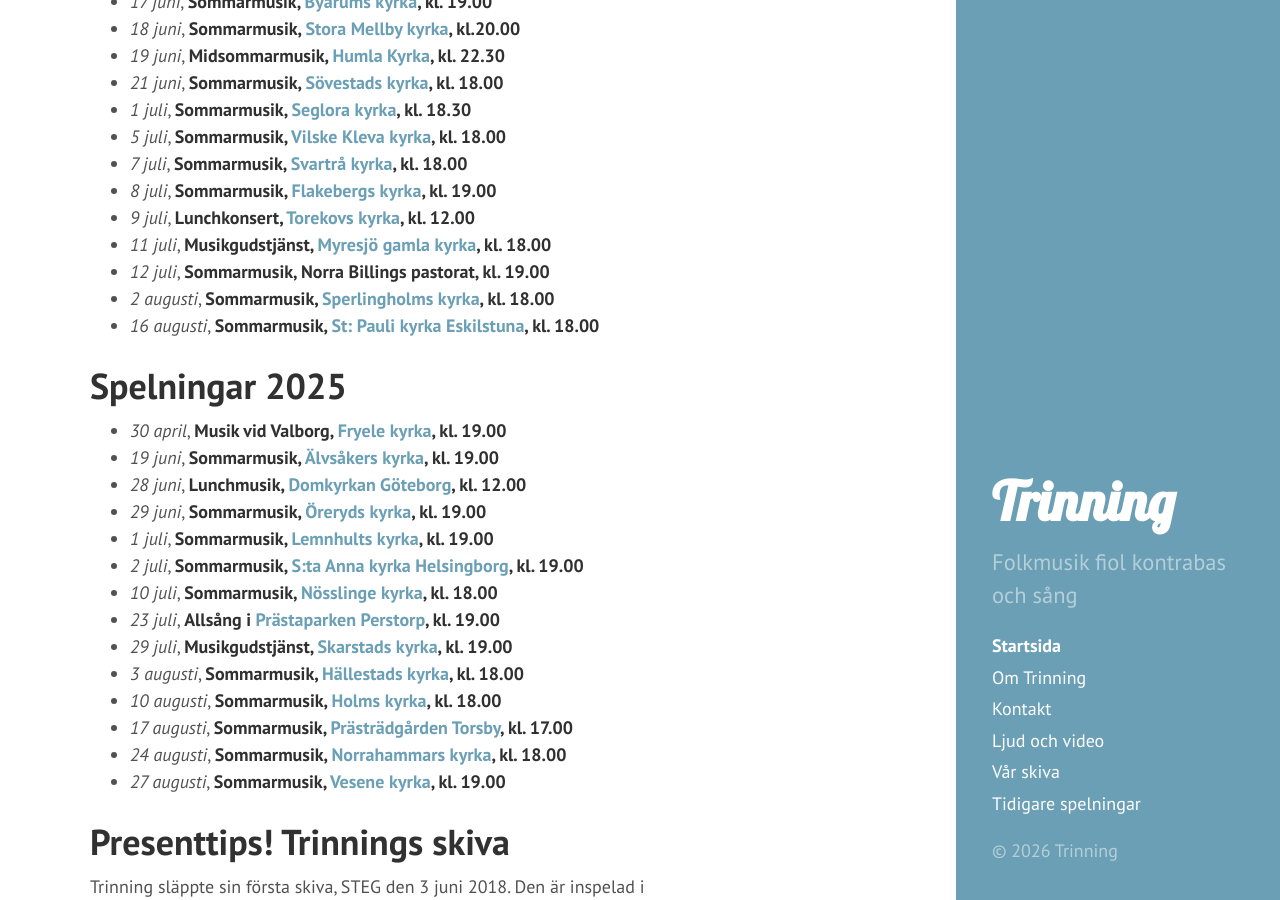
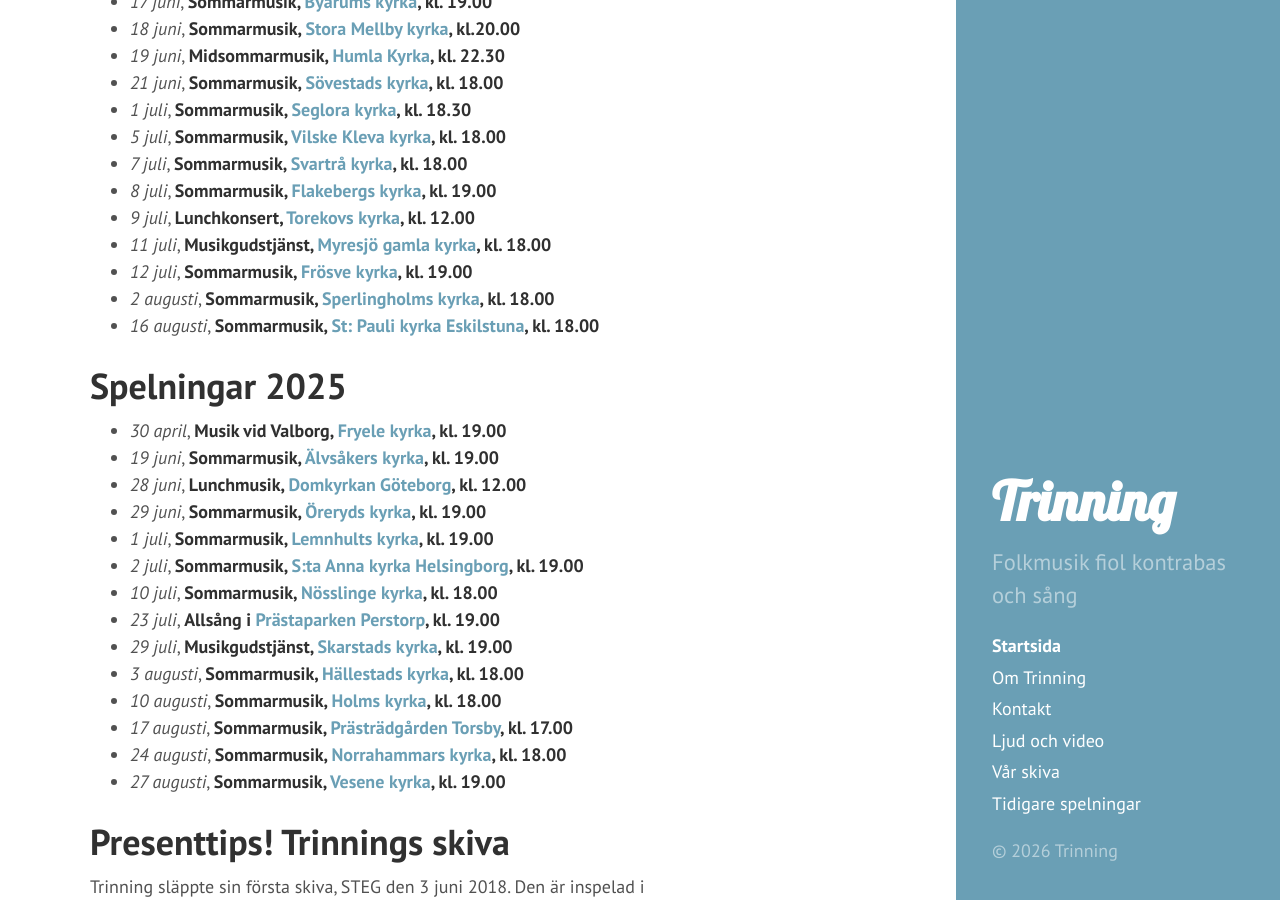
Before and after one commit to trinning/trinning.github.io, a Jekyll site: the page built from index.md, in a window 1280 px wide and 900 px high, scrolled down 953 px. Built offline with Jekyll 4.4.1, drawn with Linux system fonts in a browser that asks for light colours.

Commit message:
Update index.md

```diff
--- a/index.md
+++ b/index.md
@@ -26,7 +26,7 @@ in lite norskt, amerikanskt, låtar från de brittiska öarna och visor från de
 * *8 juli*, **Sommarmusik, [Flakebergs kyrka](https://maps.app.goo.gl/yFuqBfXjpEbj1yvY6 "Karta till spelningen"), kl. 19.00**
 * *9 juli*, **Lunchkonsert, [Torekovs kyrka](https://maps.app.goo.gl/vKLedrrcgiyftSxV9 "Karta till spelningen"), kl. 12.00**
 * *11 juli*, **Musikgudstjänst, [Myresjö gamla kyrka](https://maps.app.goo.gl/yrVqNeAc1J9FSfLJ9 "Karta till spelningen"), kl. 18.00**
-* *12 juli*, **Sommarmusik, Norra Billings pastorat, kl. 19.00**
+* *12 juli*, **Sommarmusik, [Frösve kyrka](https://maps.app.goo.gl/heCqMUyVz3Cyn1xu8 "Karta till spelningen"), kl. 19.00**
 * *2 augusti*, **Sommarmusik, [Sperlingholms kyrka](https://maps.app.goo.gl/2YQYjfvsCHVs6QPr9 "Karta till spelningen"), kl. 18.00**
 * *16 augusti*, **Sommarmusik, [St: Pauli kyrka Eskilstuna](https://maps.app.goo.gl/bvqFPaNsdV2MQ7Lm7 "Karta till spelningen"), kl. 18.00**
 
```
